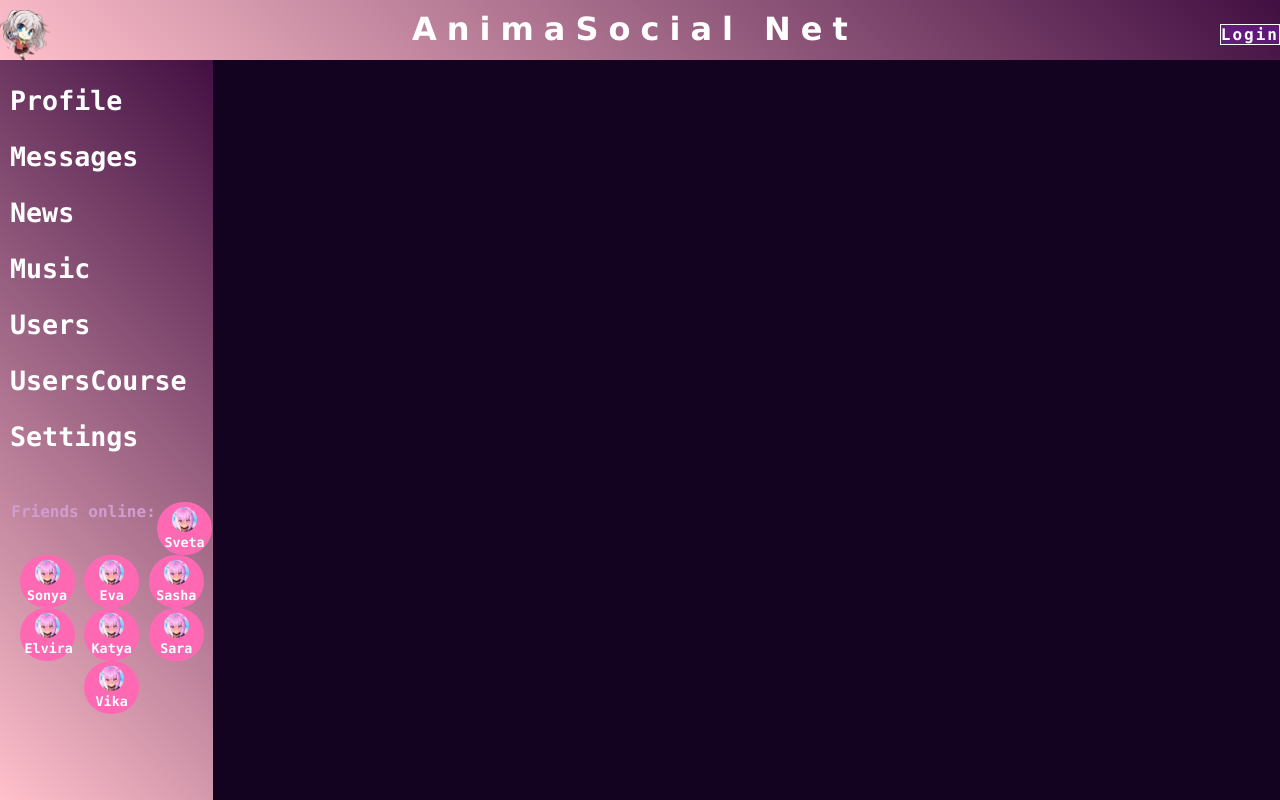
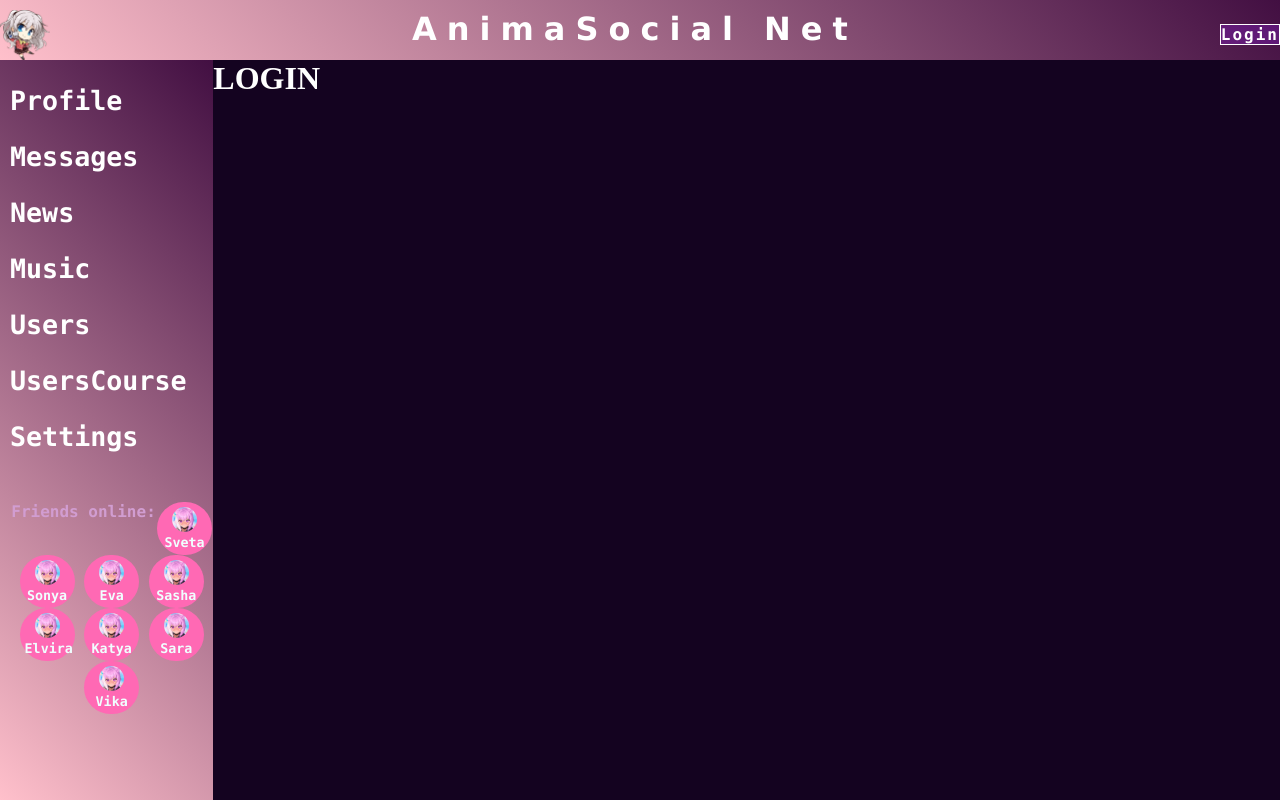
Before and after one commit to redcolorwine/reactSNproject, a React (Create React App) app: page /login in a window 1280 px wide. Built offline with nearby package versions, Linux system fonts and the light colour scheme; no server answers.

Commit message:
navigateLogin

```diff
--- a/src/App.js
+++ b/src/App.js
@@ -17,6 +17,7 @@ import UsersCContainer from './components/Users/usersCContainer';
 import ProfileContainer from './components/Profile/ProfileContainer';
 import ProfileContainerFunc from './components/Profile/ProfileContainerFunc';
 import HeaderContainer from './components/Header/HeaderContainer';
+import Login from './components/login/login';
 const App = (props) => {
 
   return (
@@ -34,6 +35,7 @@ const App = (props) => {
             <Route path="/music" element={<Music />} />
             <Route path="/settings" element={<Settings />} />
             <Route path="/news" element={<News />} />
+            <Route path="/login" element={<Login />} />
             <Route path="/users" element={<UsersContainer />} />
             <Route path="/usersC" element={<UsersCContainer />} />
           </Routes>
--- a/src/components/Dialogs/Dialogs.jsx
+++ b/src/components/Dialogs/Dialogs.jsx
@@ -2,6 +2,7 @@ import cmedia from './Dialogs.module.css'
 import React from 'react';
 import Message from './Message/Message';
 import DialogItem from './DialogItem/DialogItem';
+import { Navigate } from 'react-router-dom';
 let itext = React.createRef();
 
 const Dialogs = (props) => {
@@ -22,6 +23,7 @@ const Dialogs = (props) => {
     let messageElements = props.messagesData.map(m => {
         return (<Message key={m.id} message={m.message} />);
     })
+    if (!props.isAuth) return <Navigate to={"/login"}/>
     return (
         <div className={cmedia.dialogs}>
             <div className={cmedia.dialogsItems}>
--- a/src/components/Dialogs/DialogsContainer.jsx
+++ b/src/components/Dialogs/DialogsContainer.jsx
@@ -6,7 +6,8 @@ import { connect } from 'react-redux';
 let mapStateToProps = (state) => {
     return {
         dialogsData: state.messagesPage.dialogsData,
-        messagesData: state.messagesPage.messagesData
+        messagesData: state.messagesPage.messagesData,
+        isAuth:state.auth.isAuth
     }
 }
 let mapDispatchToProps = (dispatch) => {
--- a/src/components/Profile/ProfileContainerFunc.jsx
+++ b/src/components/Profile/ProfileContainerFunc.jsx
@@ -3,7 +3,7 @@ import React from "react";
 import { connect } from "react-redux";
 import Profile from "./Profile";
 import { setUserProfile, getUserProfileThunkCreator } from '../../redux/profileReducer'
-import { useMatch, useParams } from 'react-router-dom';
+import { Navigate, useMatch, useParams } from 'react-router-dom';
 import { usersAPI } from '../../api/api'
 
 const ProfileContainerFunc = (props) => {
@@ -18,6 +18,7 @@ const ProfileContainerFunc = (props) => {
   //   })
 
   props.getUserProfileThunkCreator(userId);
+  if (!props.isAuth) return <Navigate to={"/login"}/>
   return (
 
     <Profile {...props} profile={props.profile} />
@@ -28,7 +29,8 @@ const ProfileContainerFunc = (props) => {
 
 let mapStateToProps = (state) => {
   return {
-    profile: state.profilePage.profile
+    profile: state.profilePage.profile,
+    isAuth:state.auth.isAuth
   }
 }
 
--- /dev/null
+++ b/src/components/login/login.jsx
@@ -0,0 +1,9 @@
+const Login = (props) => {
+    return (
+        <div>
+            <h1>LOGIN</h1>
+        </div>
+    )
+}
+
+export default Login;
```
Also changed, not shown: src/components/login/login.module.css (added).
